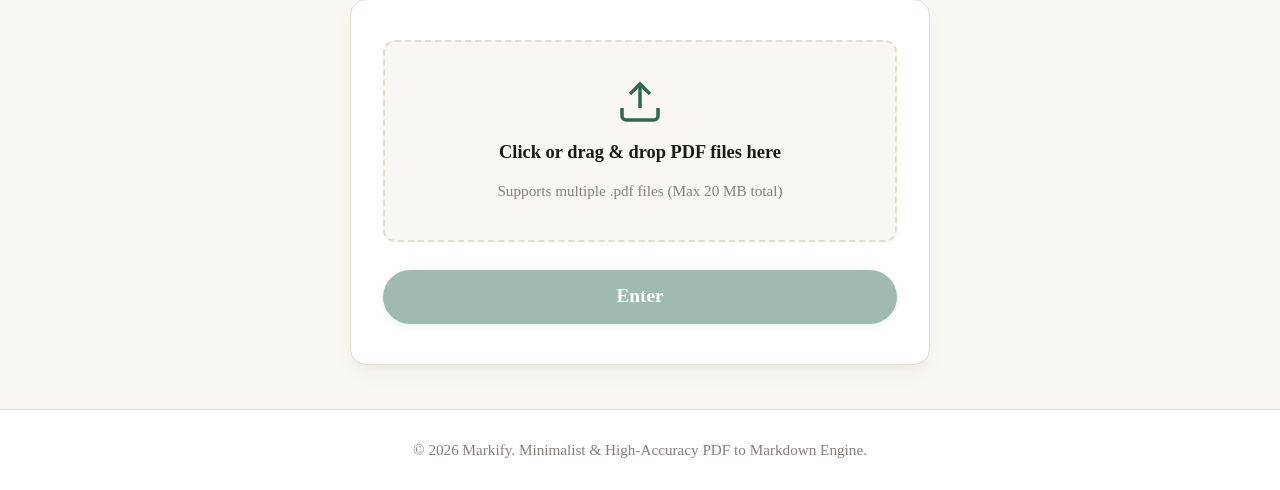
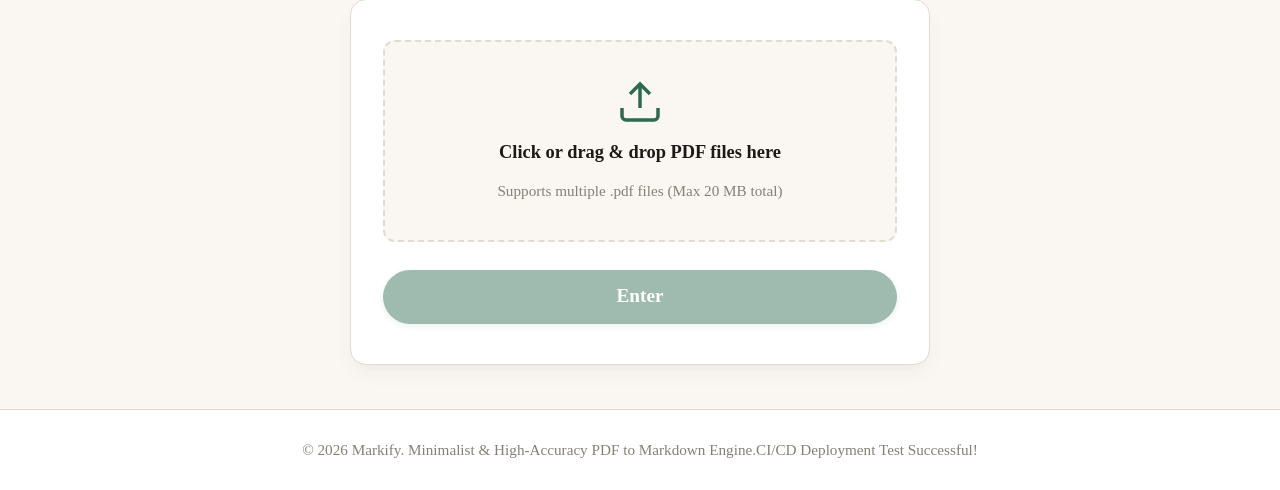
Before and after one commit to Dishitarao/Markify_CCA2_Pratiti, a Flask app: page / in a window 1280 px wide. Shown: the part 310-800 px from the top of the page. Run offline with Flask 3, Linux system fonts and the light colour scheme; some libraries are stand-ins or nearby versions.

Commit message:
Update footer text to include CI/CD deployment message

```diff
--- a/templates/base.html
+++ b/templates/base.html
@@ -52,7 +52,7 @@
 
   <!-- Footer -->
   <footer class="footer">
-    <p>&copy; 2026 Markify. Minimalist & High-Accuracy PDF to Markdown Engine.</p>
+    <p>&copy; 2026 Markify. Minimalist & High-Accuracy PDF to Markdown Engine.CI/CD Deployment Test Successful!</p>
   </footer>
 
   {% block scripts %}{% endblock %}
```
